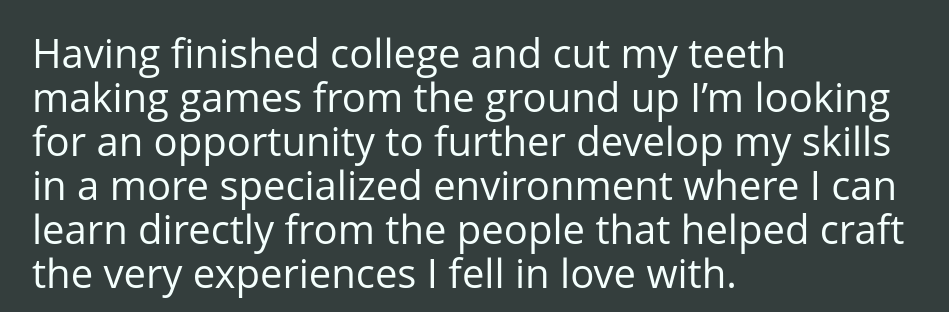
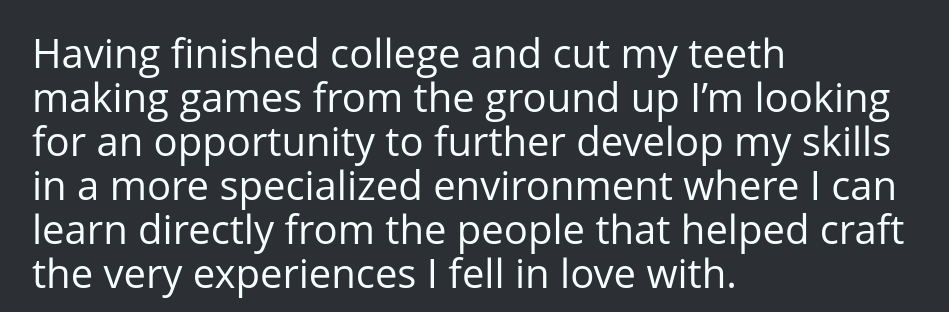
Before and after one commit to ThalesMartinsGD/ThalesMartinsGD.Github.IO, a plain HTML site: page index.html in a window 1280 px wide. Shown: the part 296-608 px from the top of the page, without its empty margins (160-1109 px from the left). Drawn offline with nearby package versions, Linux system fonts and the light colour scheme.

Commit message:
changed grey to darker shade, saulo said it looked green before

```diff
--- a/assets/main.css
+++ b/assets/main.css
@@ -1,9 +1,10 @@
 :root {
-    --dark-color: #343E3D;
+    --dark-color: #2C2F33; /*og grey: 343E3D*/
     --light-color: #F4FFFD;
     --orange: #F77F00;
     --dark-orange: #C96711;
 }
+
 
 @import url('https://fonts.googleapis.com/css?family=Open+Sans');
 @import url('https://fonts.googleapis.com/css?family=Marcellus+SC');
@@ -24,12 +25,12 @@
 
 ::-moz-selection {
     background: var(--orange);
-    color: #343E3D;
+    color: #2C2F33;
 }
 
 ::selection {
     background: var(--orange);
-    color: #343E3D;
+    color: #2C2F33;
 }
 
 body,
```
